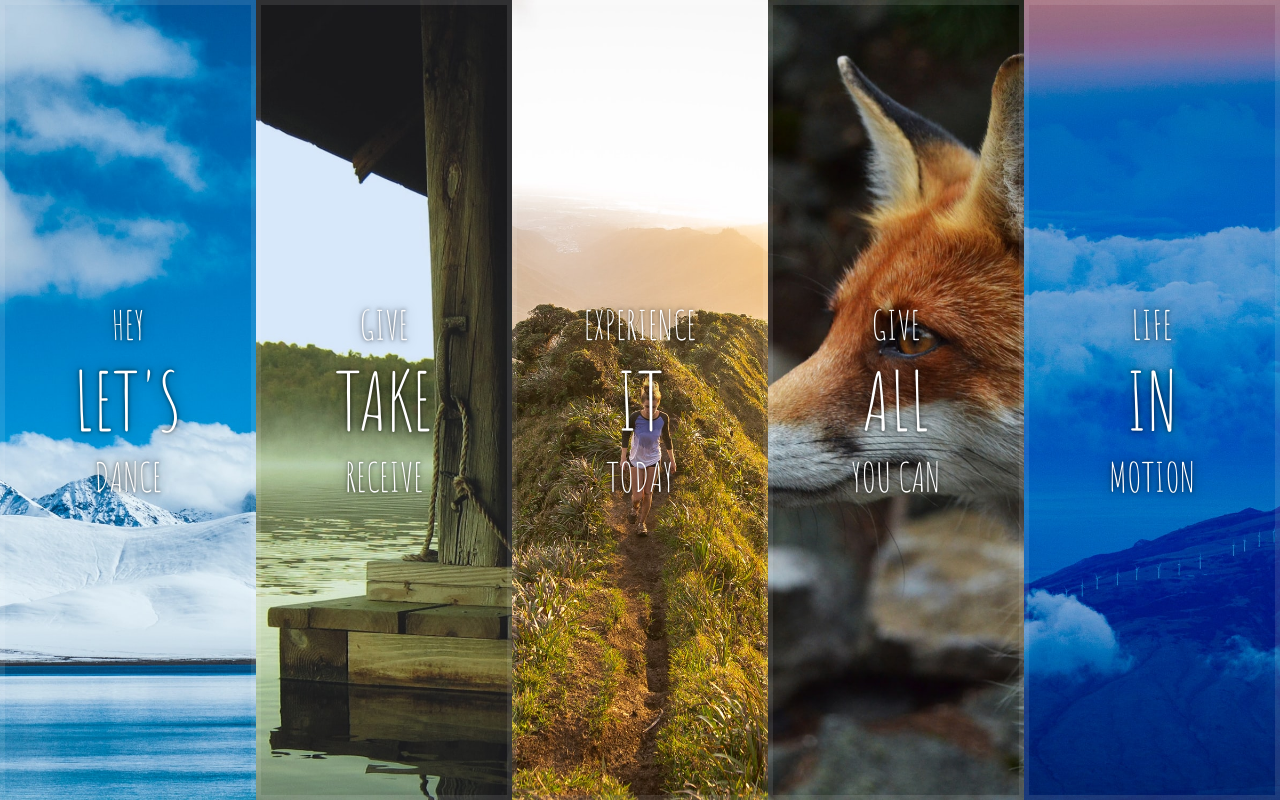
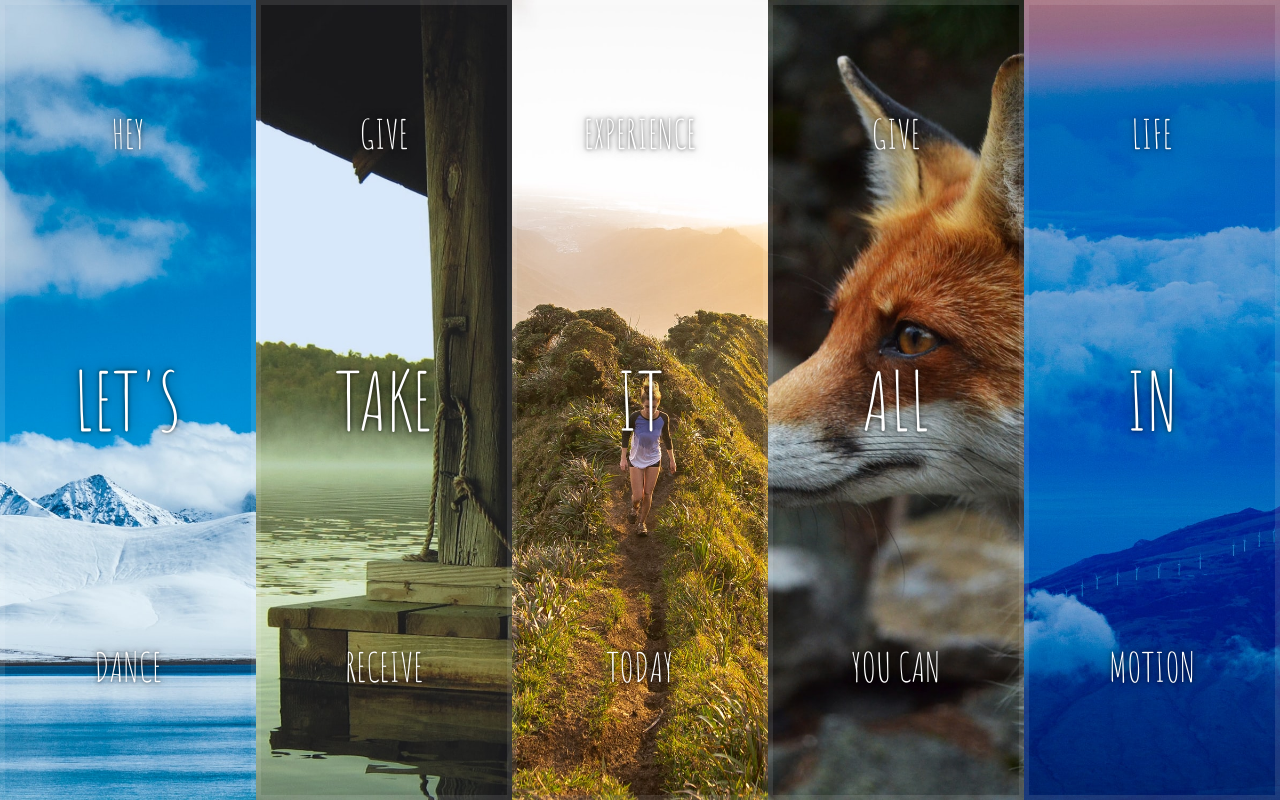
Before and after one commit to Maegician/JavaScript30, a plain HTML site: page 05 - Flex Panel Gallery/index-START.html in a window 1280 px wide. Drawn offline with Linux system fonts and the light colour scheme.

Commit message:
réglage flexbox 2

```diff
--- a/05 - Flex Panel Gallery/index-START.html
+++ b/05 - Flex Panel Gallery/index-START.html
@@ -61,6 +61,10 @@
       margin: 0;
       width: 100%;
       transition: transform 0.5s;
+      flex: 1;
+      display: flex;
+      justify-content: center;
+      align-items: center;
     }
 
     .panel p {
```
